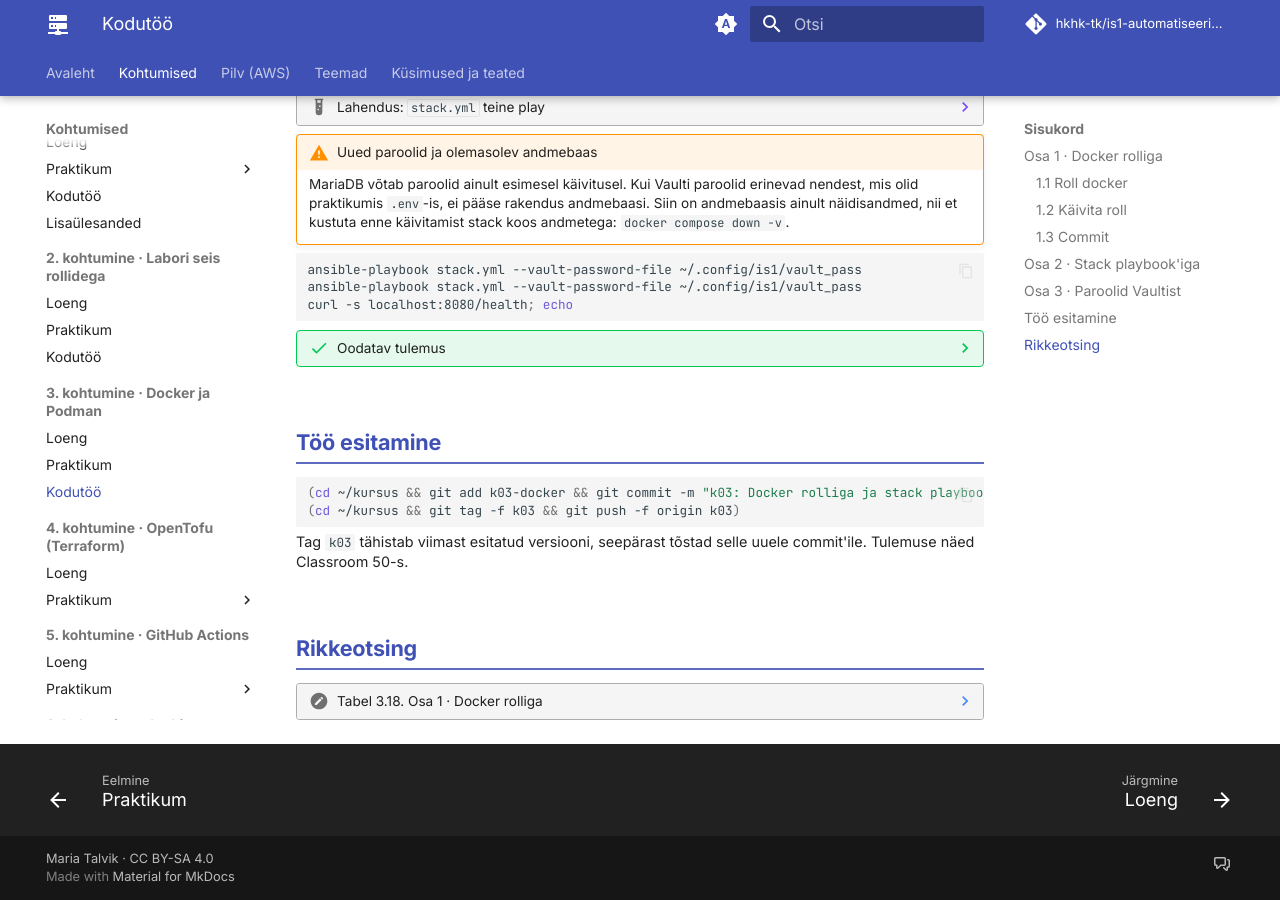
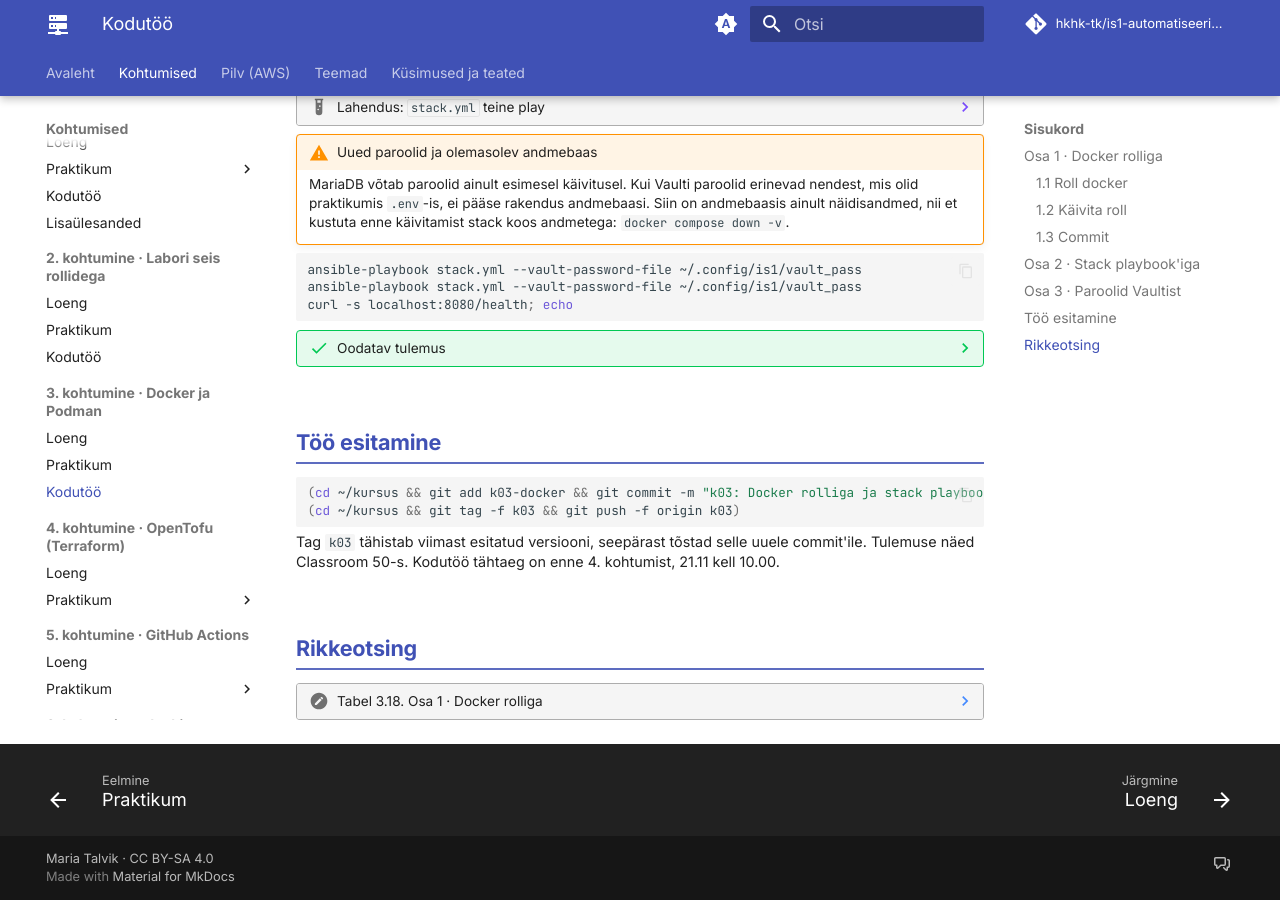
Before and after one commit to hkhk-tk/is1-automatiseerimine, an MkDocs documentation site: the page built from docs/k03/kodutoo.md, in a window 1280 px wide and 900 px high, scrolled down 2663 px. Built offline with MkDocs 1.6.1 and Material for MkDocs 9.7.7, drawn with Linux system fonts in a browser that asks for light colours; comment, search, counter and statistics services are not loaded.

Commit message:
K3 kodutöö: tähtaeg enne 4. kohtumist, 21.11 kell 10.00

````diff
--- a/docs/k03/kodutoo.md
+++ b/docs/k03/kodutoo.md
@@ -371,7 +371,7 @@ curl -s localhost:8080/health; echo
 (cd ~/kursus && git tag -f k03 && git push -f origin k03)
 ```
 
-Tag `k03` tähistab viimast esitatud versiooni, seepärast tõstad selle uuele commit'ile. Tulemuse näed Classroom 50-s.
+Tag `k03` tähistab viimast esitatud versiooni, seepärast tõstad selle uuele commit'ile. Tulemuse näed Classroom 50-s. Kodutöö tähtaeg on enne 4. kohtumist, 21.11 kell 10.00.
 
 ## Rikkeotsing
 
````
